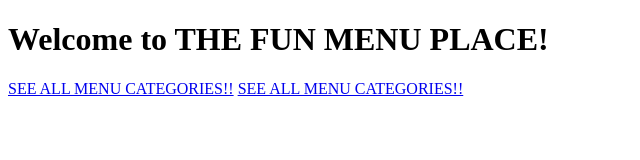
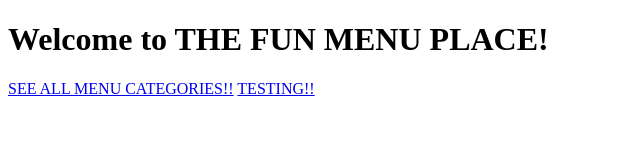
Before and after one commit to kbrady17/front_end_dev, a plain HTML site: page module9-solution/index.html in a window 1280 px wide. Shown: the whole page, without its empty margins (0-640 px from the left). Drawn offline with Linux system fonts and the light colour scheme.

Commit message:
is it a template issue?

```diff
--- a/module9-solution/library/routes.js
+++ b/module9-solution/library/routes.js
@@ -27,7 +27,7 @@
       // Premade list page
       .state('categoriesList', {
         url: '/category-list',
-        templateUrl: 'library/templates/menu-categories.template.html',
+        templateUrl: 'library/templates/testing.template.html',
         controller: 'CategoriesController as categoriesList',
         resolve: {
           categories: ['MenuDataService', function (MenuDataService) {
--- a/module9-solution/library/templates/home.template.html
+++ b/module9-solution/library/templates/home.template.html
@@ -1,2 +1,2 @@
 <a ui-sref="categoriesList">SEE ALL MENU CATEGORIES!!</a>
-<a ui-sref="testingState">SEE ALL MENU CATEGORIES!!</a>
+<a ui-sref="testingState">TESTING!!</a>
```
